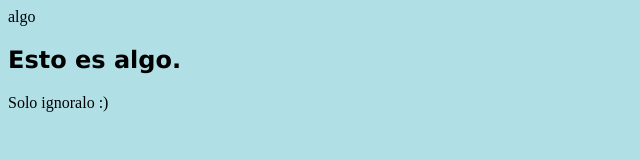
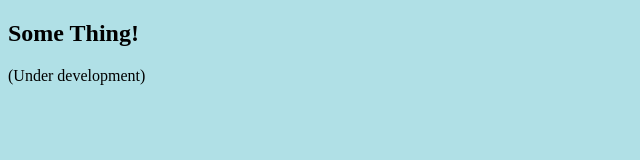
Before and after one commit to TheOptixx/TheOptixx.github.io, a plain HTML site: page index.html in a window 1280 px wide. Shown: the whole page, without its empty margins (0-640 px from the left). Drawn offline with Linux system fonts and the light colour scheme.

Commit message:
Update index.html

```diff
--- a/index.html
+++ b/index.html
@@ -1,13 +1,12 @@
 <!DOCTYPE html>
 <html>
 <body style="background-color:powderblue">
-<icon
 
-<title>algo</title>
+<title>Some Thing</title>
 
-  <h2 style="font-family:verdana;" "color: red;">Esto es algo.</h2>
+  <h2 style="font-family:comic-sans;" "color:red;">Some Thing!</h2>
 
-  <p>Solo ignoralo :)</p>
+  <p style="font.family:roboto;" "color:blue;">(Under development)</p>
 
 </body>
 </html>
```
